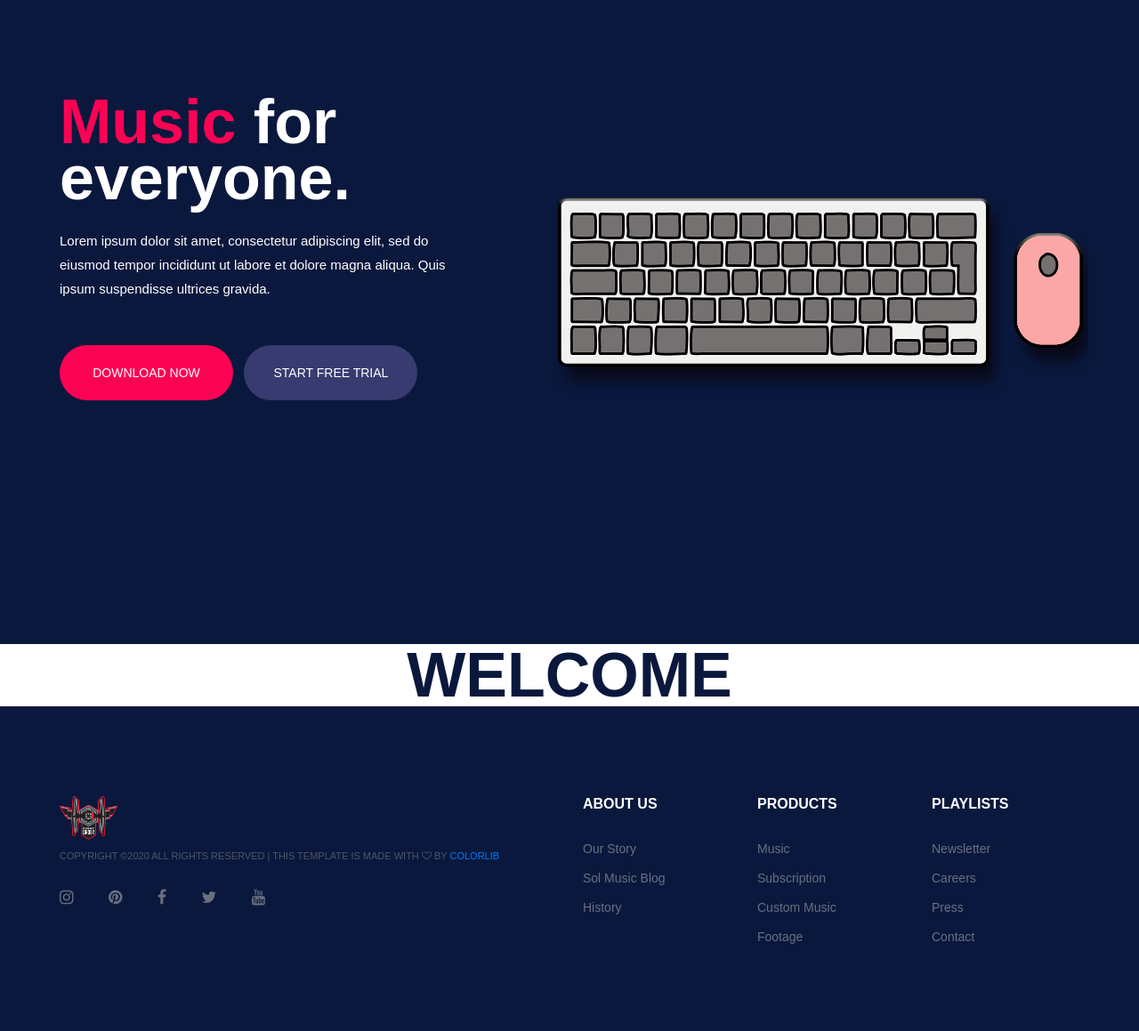
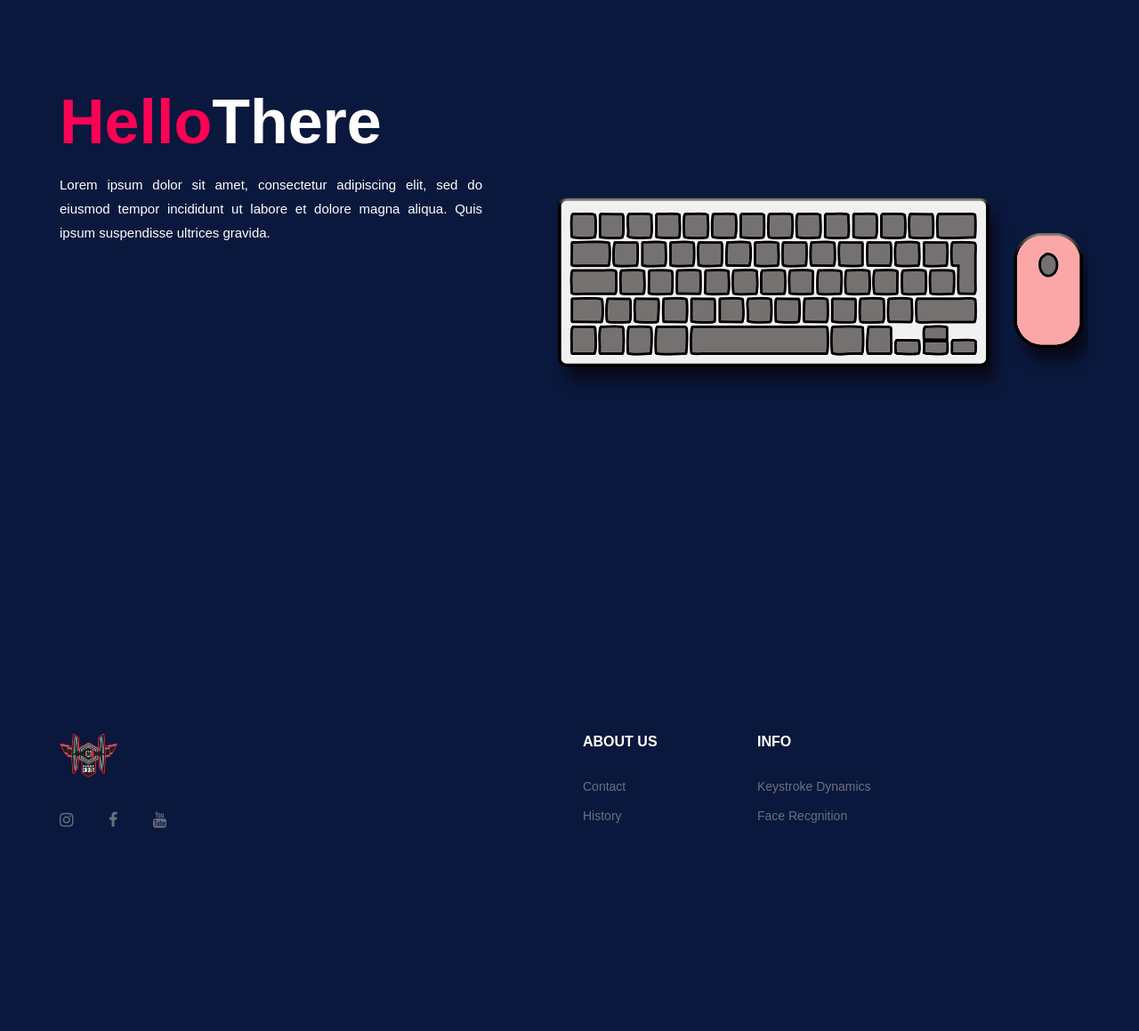
Before and after one commit to adarshsc06/keystroke, a Flask app: page /user/userhome in a window 1280 px wide. Shown: the part 112-1271 px from the top of the page at 89% size. After the commit the page ends 1043 px from the top, so only its background shows below. Run offline with Flask 2, Linux system fonts and the light colour scheme; some libraries are stand-ins or nearby versions.

Commit message:
Fixed userhome

```diff
--- a/Project/templates/adminhome.html
+++ b/Project/templates/adminhome.html
@@ -3,8 +3,5 @@
 
 
 <h1 style="color: white; background-color: #0a183d" align="center";>Greetings Admin!</h1>
-<!-- <p style="color: white; background-color: #0a183d";" class="home"> Lorem ipsum dolor sit amet, consectetur adipiscing elit. Ut ac orci quis nunc ultrices maximus suscipit vel nisi. Etiam sed convallis elit. Proin suscipit lorem dolor, quis egestas eros fermentum ac. Morbi iaculis justo sit amet metus finibus, nec elementum diam semper. Aenean ut metus lacus. Maecenas tempus dui neque, in facilisis justo luctus vitae. Sed at convallis mauris.
 
-Aenean quis eros pharetra eros congue volutpat. Sed eget suscipit libero, vitae semper lorem. Ut vitae tortor risus. Mauris pulvinar suscipit sapien vel tincidunt. Quisque porttitor, nunc et venenatis placerat, ex ante pretium dolor, ut congue nunc nulla eu ante. Pellentesque habitant morbi tristique senectus et netus et malesuktyfi tfiytf 6rfuytfuytfiytfi6tf yitf t it fyt t7iyt f 7f 97tf9tfg iuygi8rdf6rd 86r d8tfiygv8triy d ytdt ada fames ac turpis egestas. In bibendum orci eu tincidunt commodo. Sed semper iaculis mi vitae convallis. Aliquam sed turpis augue. Quisque nec orci dui. Praesent eu facilisis neque, in scelerisque nulla.
-Vestibulum ante ipsum primis in faucibus orci luctus et ultrices posuere cubilia Curae; Quisque rhoncus laoreet nunc, at bibendum arcu mattis at. Ut a nisl in diam venenatis sodales non et dolor. Integer facilisis dui tristique neque accumsan, vitae fringilla dolor posuere. Aenean sed risus eget elit maximus scelerisque. Morbi sodales, tellus quis fringilla bibendum, nibh nulla aliquet nisl, nec convallis augue ante nec justo. Morbi id faucibus mauris. Sed turpis sapien, sollicitudin eget neque nec, finibus pretium velit. Sed quis cursus erat, nec cursus nunc. Duis rutrum lacus lacinia varius blandit. Cras ipsum arcu, venenatis ut maximus nec, dignissim in nunc. Duis tempor tempor dui, quis tempor sapien eleifend ac. Nunc nibh tellus, feugiat quis odio ac, vulputate rhoncus nulla. Phasellus sed semper velit. Praesent quam nisl, varius ut vulputate id, bibendum non libero. Integer condimentum imperdiet mi, dapibus convallis justo bibendum a.  </p>
- -->{% include 'footer.html' %}
+{% include 'footer.html' %}
--- a/Project/templates/footer.html
+++ b/Project/templates/footer.html
@@ -7,25 +7,25 @@
 							<div class="footer-widget">
 								<h2>About us</h2>
 								<ul>
-									<li><a href="">Our Story</a></li>
-									<li><a href="">Sol Music Blog</a></li>
+									<li><a href="">Contact</a></li>
+									<!-- <li><a href="">Sol Music Blog</a></li> -->
 									<li><a href="">History</a></li>
 								</ul>
 							</div>
 						</div>
-						<div class="col-sm-4">
+						 <div class="col-sm-4">
 							<div class="footer-widget">
-								<h2>Products</h2>
+								<h2>Info</h2>
 								<ul>
-									<li><a href="">Music</a></li>
-									<li><a href="">Subscription</a></li>
-									<li><a href="">Custom Music</a></li>
-									<li><a href="">Footage</a></li>
+									<li><a href="https://en.wikipedia.org/wiki/Keystroke_dynamics" target="_blank">Keystroke Dynamics</a></li>
+									<li><a href="https://en.wikipedia.org/wiki/Facial_recognition_system" target="_blank">Face Recgnition</a></li>
+									<!-- <li><a href="">Custom Music</a></li>
+									<li><a href="">Footage</a></li> -->
 								</ul>
 							</div>
 						</div>
 						<div class="col-sm-4">
-							<div class="footer-widget">
+							<!-- <div class="footer-widget">
 								<h2>Playlists</h2>
 								<ul>
 									<li><a href="">Newsletter</a></li>
@@ -33,21 +33,21 @@
 									<li><a href="">Press</a></li>
 									<li><a href="">Contact</a></li>
 								</ul>
-							</div>
+							</div> -->
 						</div>
 					</div>
 				</div>
 				<div class="col-xl-6 col-lg-5 order-lg-1">
 					<img src="/static/img/star.png" alt="">
 					<div class="copyright"><!-- Link back to Colorlib can't be removed. Template is licensed under CC BY 3.0. -->
-Copyright &copy;<script>document.write(new Date().getFullYear());</script> All rights reserved | This template is made with <i class="fa fa-heart-o" aria-hidden="true"></i> by <a href="https://colorlib.com" target="_blank">Colorlib</a>
+<!-- Copyright &copy;<script>document.write(new Date().getFullYear());</script> All rights reserved | This template is made with <i class="fa fa-heart-o" aria-hidden="true"></i> by <a href="https://colorlib.com" target="_blank">Colorlib</a> -->
 <!-- Link back to Colorlib can't be removed. Template is licensed under CC BY 3.0. --></div>
 					<div class="social-links">
-						<a href="https://www.instagram.com/gamertechie_media_official/"><i class="fa fa-instagram"></i></a>
-						<a href=""><i class="fa fa-pinterest"></i></a>
-						<a href=""><i class="fa fa-facebook"></i></a>
-						<a href=""><i class="fa fa-twitter"></i></a>
-						<a href="https://www.youtube.com/channel/UCwvKZh4txgJsQb8NVJ2cDcQ"><i class="fa fa-youtube"></i></a>
+						<a href="https://www.instagram.com/gamertechie_media_official/" target="_blank"><i class="fa fa-instagram"></i></a>
+						<!-- <a href=""><i class="fa fa-pinterest"></i></a> -->
+						<a href="https://www.facebook.com/gamertechiemedia98/"  target="_blank"><i class="fa fa-facebook" target="_blank"></i></a>
+						<!-- <a href=""><i class="fa fa-twitter"></i></a> -->
+						<a href="https://www.youtube.com/channel/UCwvKZh4txgJsQb8NVJ2cDcQ" target="_blank"><i class="fa fa-youtube"></i></a>
 					</div>
 				</div>
 			</div>
--- a/Project/templates/publicheader.html
+++ b/Project/templates/publicheader.html
@@ -60,10 +60,10 @@
 					<div class="row">
 						<div class="col-lg-6">
 							<div class="hs-text">
-								<h2><span>Music</span> for everyone.</h2>
-								<p>Lorem ipsum dolor sit amet, consectetur adipiscing elit, sed do eiusmod tempor incididunt ut labore et dolore magna aliqua. Quis ipsum suspendisse ultrices gravida. </p>
-								<a href="#" class="site-btn">Download Now</a>
-								<a href="#" class="site-btn sb-c2">Start free trial</a>
+								<h2><span>Hello</span>There</h2>
+								<p align="justify">Lorem ipsum dolor sit amet, consectetur adipiscing elit, sed do eiusmod tempor incididunt ut labore et dolore magna aliqua. Quis ipsum suspendisse ultrices gravida. </p>
+								<!-- <a href="https://www.youtube.com/watch?v=yE85edTFpHU" class="site-btn">Fun Facts</a>
+								<a href="/login" class="site-btn sb-c2">Logout</a> -->
 							</div>
 						</div>
 						<div class="col-lg-6">
--- a/Project/templates/publichome.html
+++ b/Project/templates/publichome.html
@@ -4,3 +4,4 @@
 <a href="/login">Login</a><br>
 <a href="/registerhome">Register</a>
 {% include 'footer.html' %}
+<!-- JUNK FILE REMOVE SOME OTHER TIME --!>
--- a/Project/templates/userheader.html
+++ b/Project/templates/userheader.html
@@ -10,3 +10,4 @@
 	</div>
 <a href="/">Home</a><br>
 <a href="/login">Logout</a>
+<!-- JUNK FILE REMOVE SOME OTHER TIME --!>
--- a/Project/templates/userhome.html
+++ b/Project/templates/userhome.html
@@ -1,3 +1,3 @@
 {% include 'publicheader.html' %}
-<h1 align="center">WELCOME</h1>
+
 {% include 'footer.html' %}
```
Also changed, not shown: Project/templates/index.html (+22 -39 lines).
